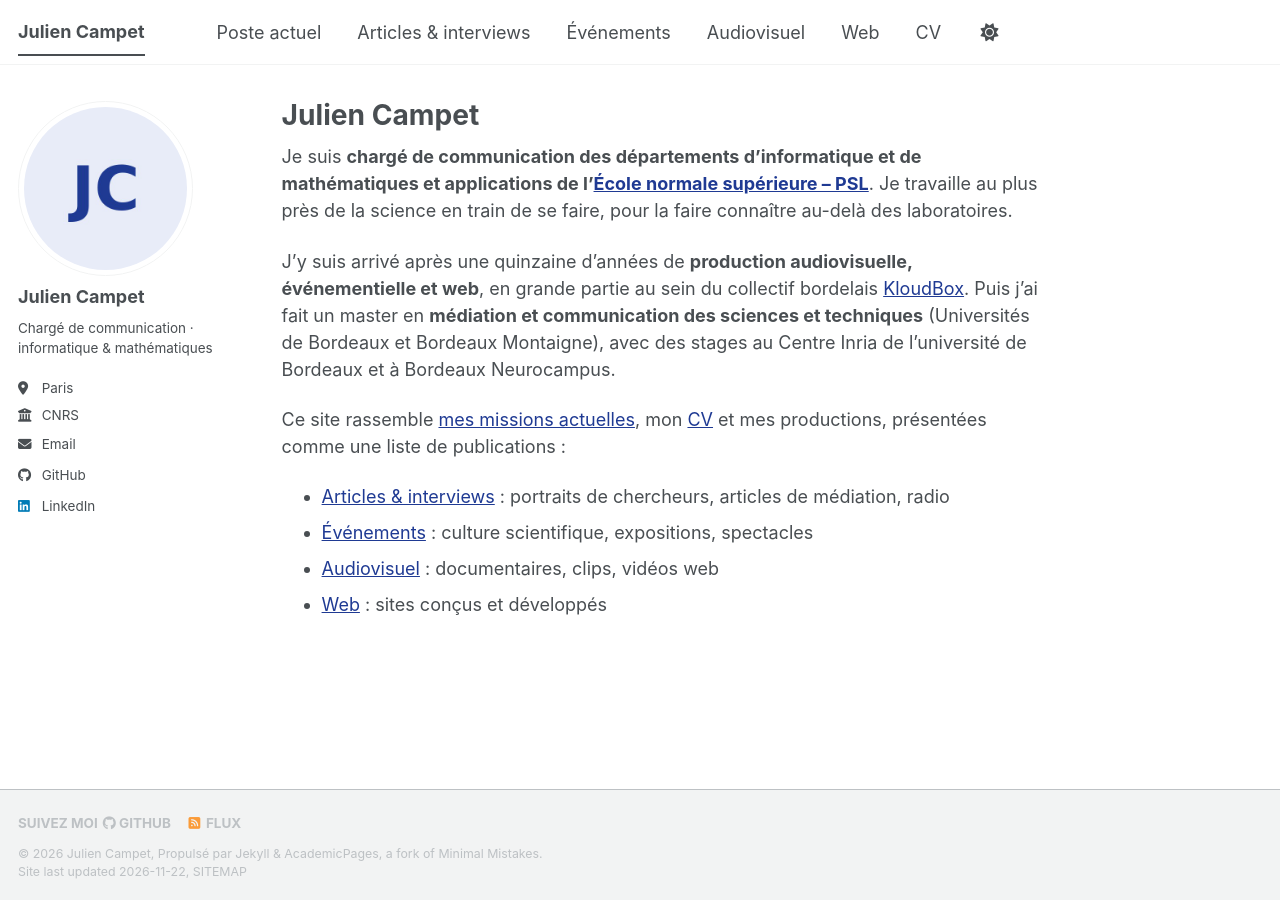
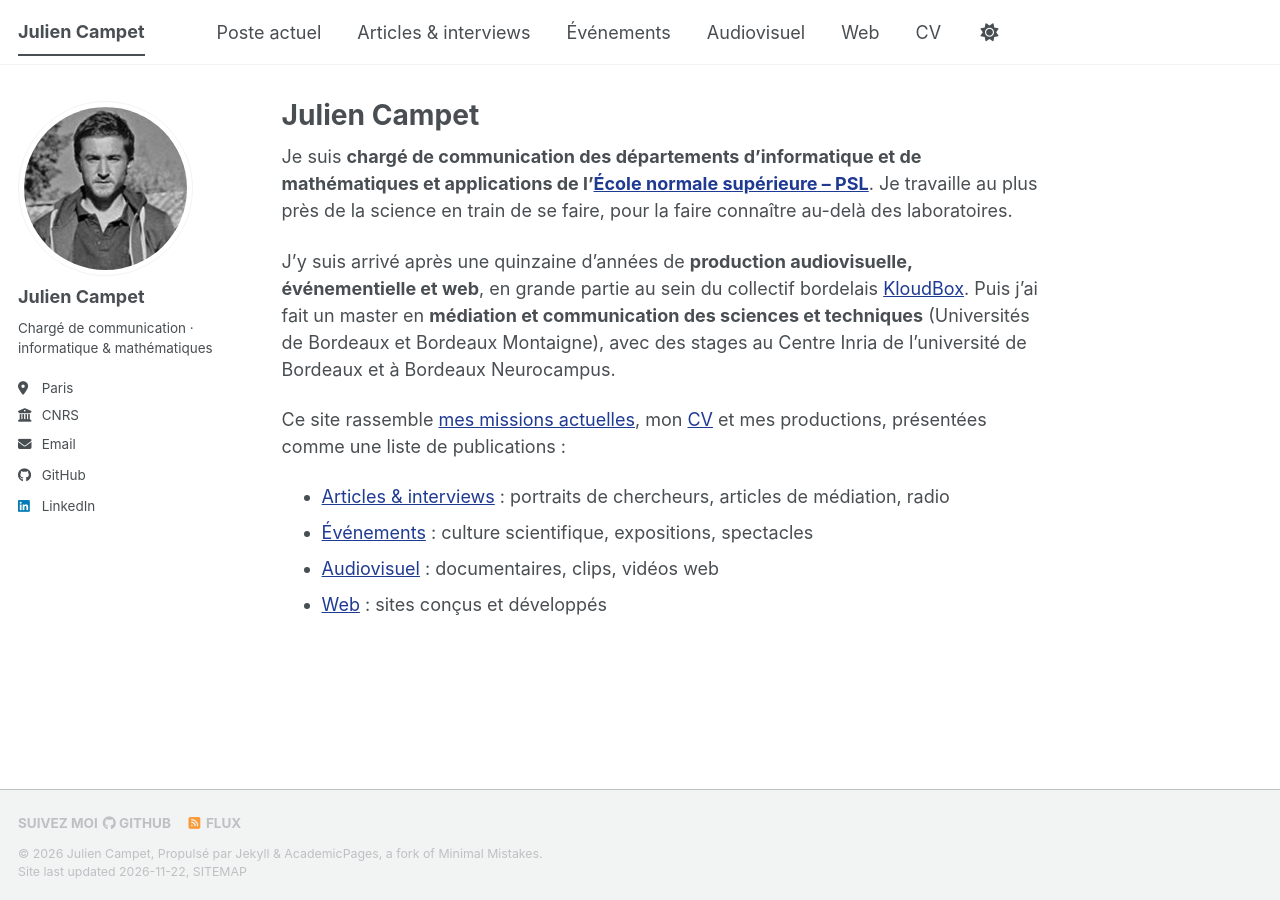
Before and after one commit to JulienCampet/JulienCampet.github.io, a Jekyll site: the page built from _pages/about.md, in a window 1280 px wide. Built offline with Jekyll 4.4.1, drawn with Linux system fonts in a browser that asks for light colours; a script bundle is joined from its source files by our own code; a style sheet for code colours, icons or effects is not loaded.

Commit message:
Ajout photo profil

```diff
--- a/_config.yml
+++ b/_config.yml
@@ -23,7 +23,7 @@ repository               : "JulienCampet/JulienCampet.github.io"
 #               Additional customization can be done by editing /_includes/author-profile.html
 author:
   # Biographic information
-  avatar           : "profile.jpg"
+  avatar           : "julien-campet.jpg"
   name             : "Julien Campet"
   pronouns         : # example: "she/her"
   bio              : "Chargé de communication · informatique & mathématiques"
```
Also changed, not shown: images/julien-campet.jpg (added).
